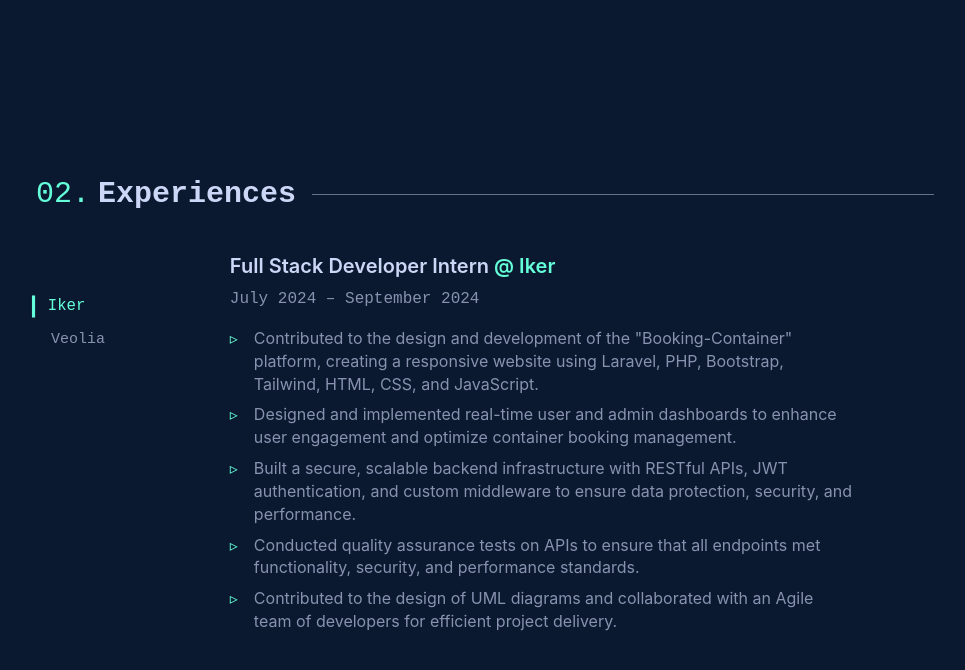
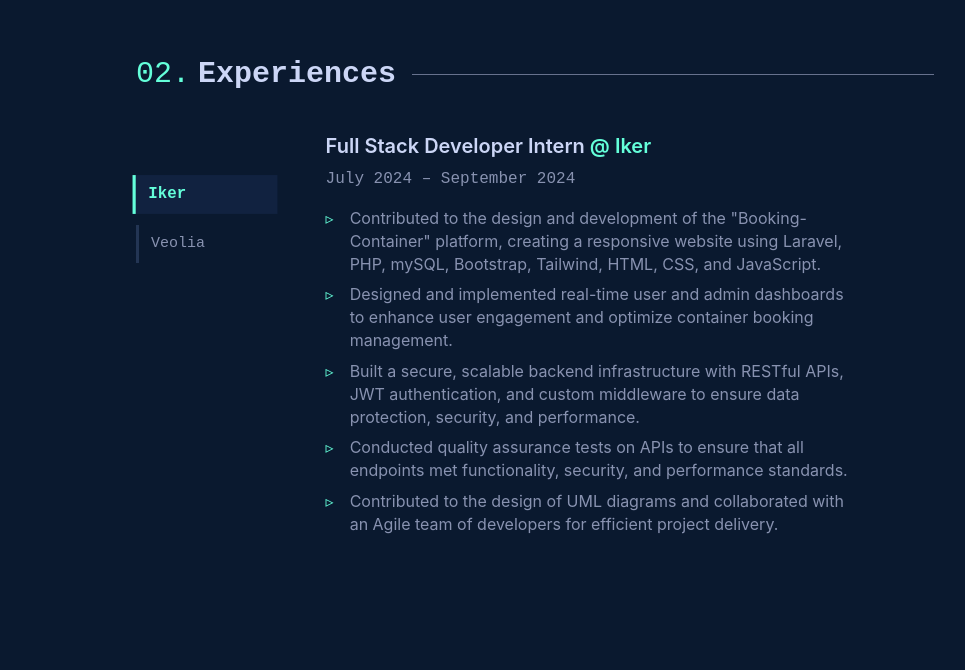
Before and after one commit to AmartiSamia/my-portfolio, a Next.js app: page / in a window 1280 px wide. Shown: the part 1683-2353 px from the top of the page, without its empty margins (130-1095 px from the left). Built offline with nearby package versions, Linux system fonts and the light colour scheme.

Commit message:
Experience fix

```diff
--- a/src/app/components/Experience.tsx
+++ b/src/app/components/Experience.tsx
@@ -7,14 +7,13 @@ export default function Experience() {
   const [activeTab, setActiveTab] = useState<ExperienceKey>('Iker'); // Type for activeTab
 
   const experiences: Record<ExperienceKey, { name: string; title: string; date: string; url: string; details: string[] }> = {
-
     Iker: {
       name: 'Iker',
       title: 'Full Stack Developer Intern',
       date: 'July 2024 – September 2024',
       url: 'https://www.iker.ma/',
       details: [
-        'Contributed to the design and development of the "Booking-Container" platform, creating a responsive website using Laravel, PHP, Bootstrap, Tailwind, HTML, CSS, and JavaScript.',
+        'Contributed to the design and development of the "Booking-Container" platform, creating a responsive website using Laravel, PHP, mySQL, Bootstrap, Tailwind, HTML, CSS, and JavaScript.',
         'Designed and implemented real-time user and admin dashboards to enhance user engagement and optimize container booking management.',
         'Built a secure, scalable backend infrastructure with RESTful APIs, JWT authentication, and custom middleware to ensure data protection, security, and performance.',
         'Conducted quality assurance tests on APIs to ensure that all endpoints met functionality, security, and performance standards.',
@@ -36,24 +35,24 @@ export default function Experience() {
   };
 
   return (
-    <main className="mb-90 flex max-sm:ml-[-10px] lg:ml-[-50px] max-sm:mt-[80px] flex-row max-sm:flex-wrap sm:ml-5 max-sm:flex-row md:flex-row items-start ml-[-15px] md:p-12 lg:gap-12 sm:gap-4 md:ml-[-40px] md:gap-1">
+    <main className="mb-90 flex lg:mt-[-120px] max-sm:ml-[-10px] lg:ml-[50px] max-sm:mt-[80px] flex-row max-sm:flex-wrap sm:ml-5 max-sm:flex-row md:flex-row items-start ml-[-15px] md:p-12 lg:gap-12 sm:gap-4 md:ml-[-40px] md:gap-1">
       <div className="md:w-3/3 sm:w-1/2 sm:mx-8 max-sm:w-full">
-        <h1 className="text-[#64ffda] text-xl font-bold mb-4 flex items-center ">
+        <h1 className="text-[#64ffda] text-xl font-bold mb-4 flex items-center">
           <span id="Name" className="text-3xl font-[300]">02.</span>
           <span id="Name" className="text-[#ccd6f6] text-3xl ml-2">Experiences</span>
           <hr className="flex-grow border-t border-[#8892b0bd] ml-4" />
         </h1>
 
-        <div className="sm:w-full max-w-full  flex flex-col md:flex-row max-sm:flex-col sm:flex-row mt-10 sm:justify-center  lg:items-start">
+        <div className="sm:w-full max-w-full flex flex-col md:flex-row max-sm:flex-col sm:flex-row mt-10 sm:justify-center lg:items-start">
           <div className="md:w-1/4 max-sm:w-full max-sm:flex-col mb-6 md:mb-0 sm:mt-9 ">
-            <ul id="Name" className="space-y-3 max-sm:space-x-5 max-sm:ml-40 max-sm:items-center  max-sm:inline text-[#8892b0] text-[18px] sm:text-sm mt-2 sm:text-[15px] ">
+            <ul id="Name" className="space-y-3 max-sm:space-x-5 max-sm:ml-40 max-sm:items-center max-sm:inline text-[#8892b0] text-[18px] sm:text-sm mt-2 sm:text-[15px] ">
               {Object.keys(experiences).map((key) => (
                 <li
                   key={key}
                   className={`border-l-3 pl-3 cursor-pointer transition-all duration-300 ease-in-out max-sm:inline transform ${
                     activeTab === key
-                      ? 'border-[#64ffda] text-[#64ffda] scale-105'
-                      : 'border-transparent'
+                      ? 'scale-105 text-[#64ffda] border-[#64ffda] font-bold bg-[#112240] p-2 '
+                      : 'border-[#233554]  hover:font-bold hover:scale-105 text hover:bg-[#112240] p-2'
                   }`}
                   onClick={() => setActiveTab(key as ExperienceKey)}
                   aria-selected={activeTab === key}
@@ -64,7 +63,11 @@ export default function Experience() {
             </ul>
           </div>
 
-          <div className="sm:w-full ml-7 lg:text-[16px] mt-4 md:mt-0 md:pl-8 sm:text-sm sm:ml-28 md:ml-0 lg:ml-0 sm:mr-[-200px] lg:mr-[80px] md:mr-[-30px]">
+          <div
+            className={`sm:w-full ml-7 transition-all duration-300 ease-in-out lg:text-[16px] mt-4 md:mt-0 md:pl-8 sm:text-sm sm:ml-28 md:ml-0 lg:ml-5 sm:mr-[-200px] lg:mr-[80px] md:mr-[-30px] ${
+              activeTab === 'Iker' || activeTab === 'Veolia' ? 'opacity-100 translate-y-0 ease-linear' : 'opacity-0 translate-y-5'
+            }`}
+          >
             <div>
               <h3 className="text-xl font-semibold text-[#ccd6f6]">
                 {experiences[activeTab].title}{' '}
--- a/src/app/globals.css
+++ b/src/app/globals.css
@@ -43,7 +43,13 @@ nav ,#Name{
   font-family: 'SF Mono', 'Fira Code', 'Fira Mono', 'Roboto Mono', monospace;
 }
 
-
+.fade-enter-active, .fade-leave-active {
+  transition: all 0.25s cubic-bezier(0.645,0.045,0.355,1);
+}
+.fade-enter, .fade-leave-to {
+  opacity: 0;
+  transform: translateY(20px);
+}
 #mobile-menu {
   position: fixed; /* or absolute */
   top: 0;
--- a/src/app/layout.tsx
+++ b/src/app/layout.tsx
@@ -56,6 +56,7 @@ export default function Layout({ children }: { children: React.ReactNode }) {
               <Accroche />
                    <div className="m-55"></div>
                     <AboutMe />
+
                         <Experience/>
             </div>
           </div>
```
